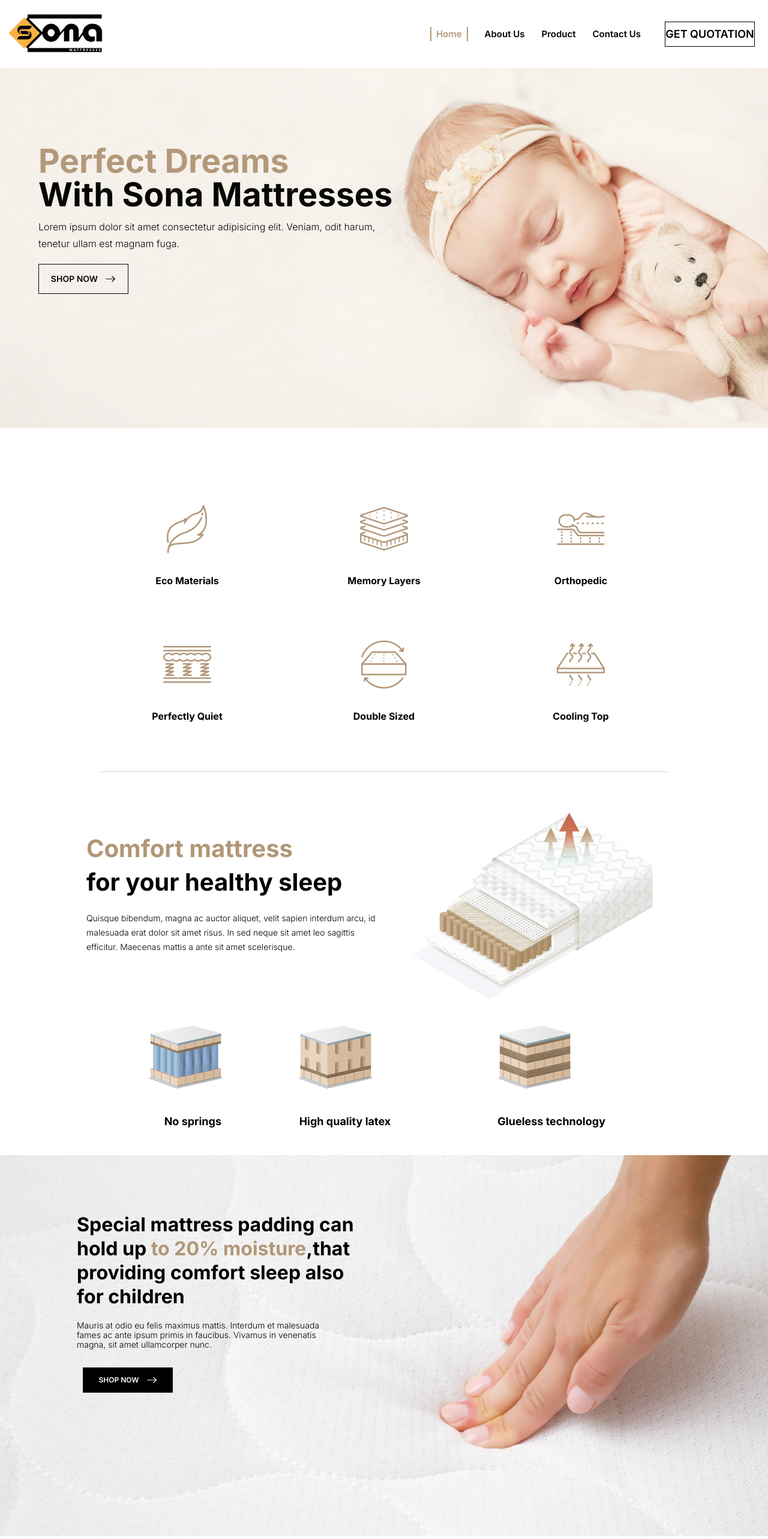
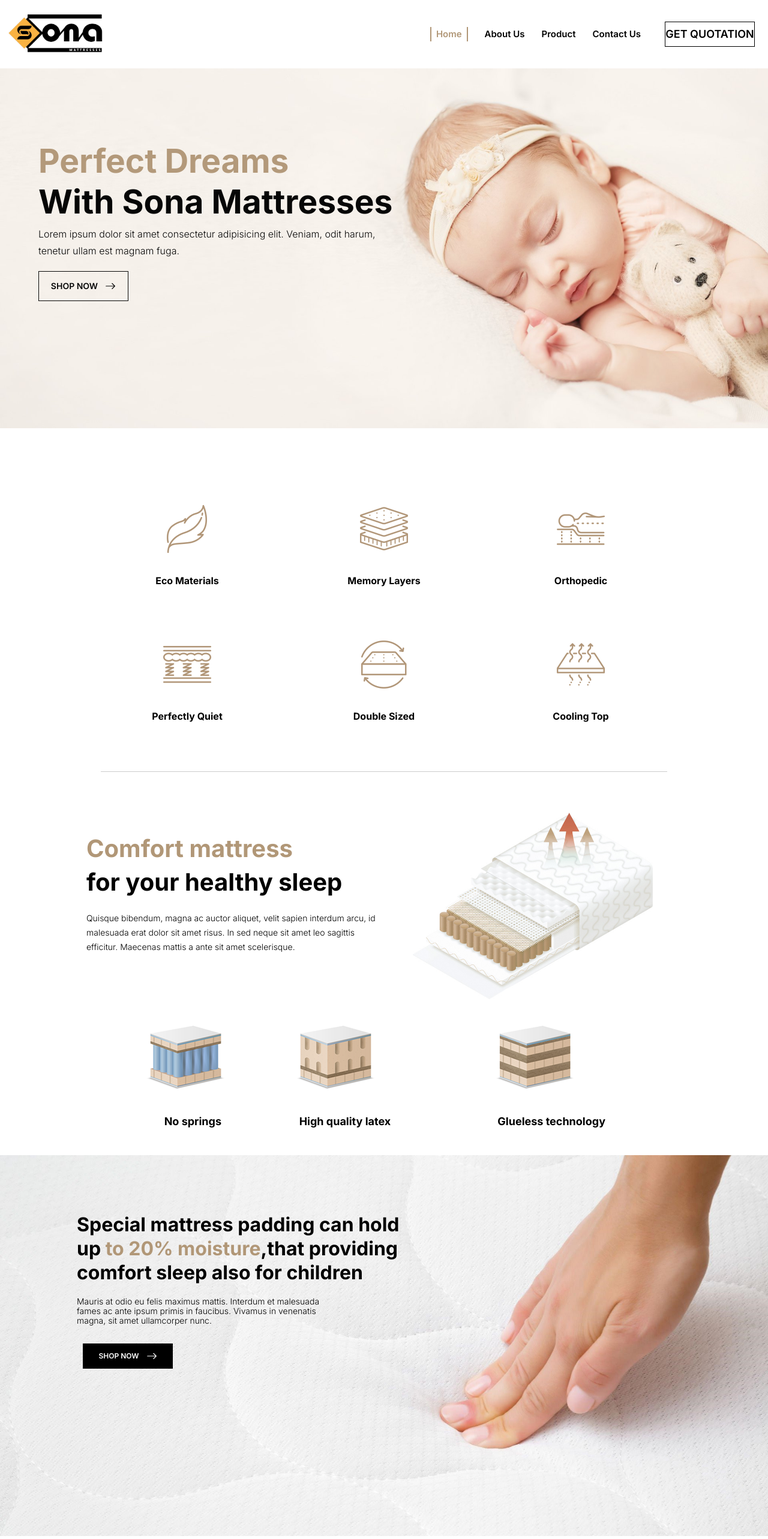
Before and after one commit to shadrajput/Sona-Mattresses, a Next.js app: page / in a window 1280 px wide. Shown: the top 2566 px of the page at 60% size. Built offline with nearby package versions, Linux system fonts and the light colour scheme; what tailwindcss-debug-screens would draw is missing.

Commit message:
Animation Text

```diff
--- a/package.json
+++ b/package.json
@@ -19,6 +19,7 @@
     "emailjs": "^4.0.1",
     "emailjs-com": "^3.2.0",
     "focus-visible": "^5.2.0",
+    "framer-motion": "^10.12.22",
     "next": "12.1.6",
     "nodemailer": "^6.9.3",
     "postcss-focus-visible": "^6.0.4",
--- a/src/components/Hero.jsx
+++ b/src/components/Hero.jsx
@@ -2,6 +2,7 @@ import { useState, useEffect } from 'react';
 import Image from "next/image";
 import image from "../../public/images/MAT_SLIDE_03.jpg"
 import { BsArrowRight } from "react-icons/bs"
+import { motion, AnimatePresence } from "framer-motion"
 
 export function Hero() {
   const data = [
@@ -77,13 +78,33 @@ export function Hero() {
                 )}
                 {index == currentIndex && (
                   <div className='absolute top-32 left-3 xs:top-28 sm:top-40 sm:left-10 md:top-48 lg:top-60 lg:left-16 2xl:top-72 2xl:left-40 2xl:w-[800px]'>
-                    <h1 className='text-[#b19777] font-bold xs:text-lg sm:text-2xl md:text-3xl lg:text-4xl xl:text-[55px]'>{item.heading1}</h1>
-                    <h1 className='text-black xl:text-[55px] xs:text-lg sm:text-2xl md:text-3xl lg:text-4xl font-bold'>{item.heading2}</h1>
-                    <p className='font-light 2xl:pr-0 2xl:py-8 text-black text-xs hidden sm:block sm:py-2 sm:mr-80 md:pr-20 lg:pr-60 lg:text-base xl:pr-80 xl:py-3'>Lorem ipsum dolor sit amet consectetur adipisicing elit. Veniam, odit harum, tenetur ullam est magnam fuga.</p>
-                    <button className='btn1 font-semibold text-[12px] hover:text-white border border-black z-50 group text-sm py-1 my-2 sm:py-2 xl:py-3 '>
+                    <motion.h1
+                      initial={{ opacity: 0, x: -6 }}
+                      animate={{ opacity: 1, x: 0 }}
+                      exit={{ opacity: 0, x: 0 }}
+                      transition={{ duration: .5 }}
+                      className='text-[#b19777] font-bold xs:text-lg sm:text-2xl md:text-3xl lg:text-4xl xl:text-[55px]'>{item.heading1}</motion.h1>
+                    <motion.h1
+                      initial={{ opacity: 0, x: -10 }}
+                      animate={{ opacity: 1, x: 0 }}
+                      exit={{ opacity: 0, x: 0 }}
+                      transition={{ duration: .5, delay: .5 }}
+                      className='text-black xl:text-[55px] xs:text-lg sm:text-2xl md:text-3xl lg:text-4xl font-bold pt-3'>{item.heading2}</motion.h1>
+                    <motion.p
+                      initial={{ opacity: 0, x: -16 }}
+                      animate={{ opacity: 1, x: 0 }}
+                      exit={{ opacity: 0, x: 0 }}
+                      transition={{ duration: .5, delay: .7 }}
+                      className='font-light 2xl:pr-0 2xl:py-8 text-black text-xs hidden sm:block sm:py-2 sm:mr-80 md:pr-20 lg:pr-60 lg:text-base xl:pr-80 xl:py-3'>Lorem ipsum dolor sit amet consectetur adipisicing elit. Veniam, odit harum, tenetur ullam est magnam fuga.</motion.p>
+                    <motion.button
+                      initial={{ opacity: 0, x: -20 }}
+                      animate={{ opacity: 1, x: 0 }}
+                      exit={{ opacity: 0, x: 0 }}
+                      transition={{ duration: .5, delay: .9 }}
+                      className='btn1 font-semibold text-[12px] hover:text-white border border-black z-50 group text-sm py-1 my-2 sm:py-2 xl:py-3 '>
                       Shop Now
                       <BsArrowRight className='text-black group-hover:text-white text-lg ml-3' />
-                    </button>
+                    </motion.button>
                   </div>
                 )}
               </div>
--- a/src/components/Mattressspecific.jsx
+++ b/src/components/Mattressspecific.jsx
@@ -1,19 +1,25 @@
 import Image from "next/image";
 import image from "../../public/images/matress.jpg"
 import { BsArrowRight } from "react-icons/bs"
+import { motion, AnimatePresence } from "framer-motion"
+
 
 export default function Mattressspecific() {
     return (
         <div className="h-full w-full relative">
             <Image src={image} alt="fess manager logo" className='' />
             <div className="absolute top-5 2xl:top-[30%] xl:left-[10%] xl:w-[550px] left-7 right-24 sm:right-52 md:right-60 md:top-10 lg:left-16 lg:top-24">
-                <p className=" text-sm sm:text-2xl lg:text-3xl font-bold lg:pr-20">Special mattress padding can hold up  <span className="text-[#b19777]"> to 20% moisture</span>,that providing comfort sleep also for children</p>
+                <motion.p
+                    initial={{ opacity: 0 }}
+                    animate={{ opacity: 1 }}
+                    transition={{ duration: .5 }}
+                    className=" text-sm sm:text-2xl lg:text-3xl font-bold lg:pr-20 xl:pr-0">Special mattress padding can hold up  <span className="text-[#b19777]"> to 20% moisture</span>,that providing comfort sleep also for children</motion.p>
                 <p className="py-5 hidden font-light sm:block sm:text-xs md:text-[14px] sm:pr-10 md:mr-20">
                     Mauris at odio eu felis maximus mattis. Interdum et malesuada fames ac ante ipsum primis in faucibus. Vivamus in venenatis magna, sit amet ullamcorper nunc.
                 </p>
                 <button className='btn2 font-semibold text-[12px] text-white hover:text-black z-50 group '>
-                Shop Now
-                <BsArrowRight className='group-hover:text-black text-white text-lg ml-3' />
+                    Shop Now
+                    <BsArrowRight className='group-hover:text-black text-white text-lg ml-3' />
                 </button>
             </div>
         </div>
--- a/src/components/SonaMattress.jsx
+++ b/src/components/SonaMattress.jsx
@@ -3,14 +3,26 @@ import image from "../../public/images/mattress-image.jpg"
 import maticon1 from "../../public/Icons/maticon1.png"
 import maticon2 from "../../public/Icons/maticon2.png"
 import maticon3 from "../../public/Icons/maticon3.png"
+import { motion } from "framer-motion"
+
 
 export default function SonaMattress() {
     return (
         <div className='flex flex-col justify-center items-center md:items-start px-10 py-5 xl:px-36 2xl:py-20'>
             <div className='grid md:grid-cols-2'>
                 <div className="order-2 md:order-1 md:mt-10">
-                    <h1 className="text-3xl lg:text-4xl font-bold text-[#b19777]">Comfort mattress</h1>
-                    <h1 className="text-black text-3xl lg:text-4xl font-bold">for your healthy sleep</h1>
+                    <motion.h1
+                        initial={{ opacity: 0, y: 6 }}
+                        animate={{ opacity: 1, y: 0 }}
+                        exit={{ opacity: 0, y: 0 }}
+                        transition={{ duration: .5 }}
+                        className="text-3xl lg:text-4xl font-bold text-[#b19777]">Comfort mattress</motion.h1>
+                    <motion.h1
+                        initial={{ opacity: 0, y: 10 }}
+                        animate={{ opacity: 1, y: 0 }}
+                        exit={{ opacity: 0, y: 0 }}
+                        transition={{ duration: .5 , delay : .5 }}
+                        className="text-black text-3xl lg:text-4xl font-bold">for your healthy sleep</motion.h1>
                     <p className="font-light text-sm py-5">Quisque bibendum, magna ac auctor aliquet, velit sapien interdum arcu, id malesuada erat dolor sit amet risus. In sed neque sit amet leo sagittis efficitur. Maecenas mattis a ante sit amet scelerisque.</p>
                     <div className='grid grid-rows-3 justify-center  sm:grid-cols-3 sm:grid-rows-1 xs:hidden 2xl:grid'>
                         <div className='flex flex-col justify-center items-center sm:items-start group'>
--- a/src/components/Subscribe.jsx
+++ b/src/components/Subscribe.jsx
@@ -7,7 +7,6 @@ export default function Subscribe() {
         <>
             <div className='relative'>
                 <div className="h-96 lg:w-full flex 2xl:h-[350px]">
-                    <Image src={image} alt="fess manager logo" className='w-1/2' />
                     <Image src={image2} alt="fess manager logo" className='w-1/2' />
                 </div>
                 <div className="h-full w-full bg-black/70 absolute top-0 ">
--- a/src/pages/ContactUs.jsx
+++ b/src/pages/ContactUs.jsx
@@ -176,8 +176,8 @@ export default function ContactUs() {
           </div>
         </div>
       </section>
-      {/* <Subscribe />
-      <Footer /> */}
+      <Subscribe />
+      <Footer />
     </>
   )
 }
```
Also changed, not shown: 1 other file (tests, documents, lock files or other folders).
